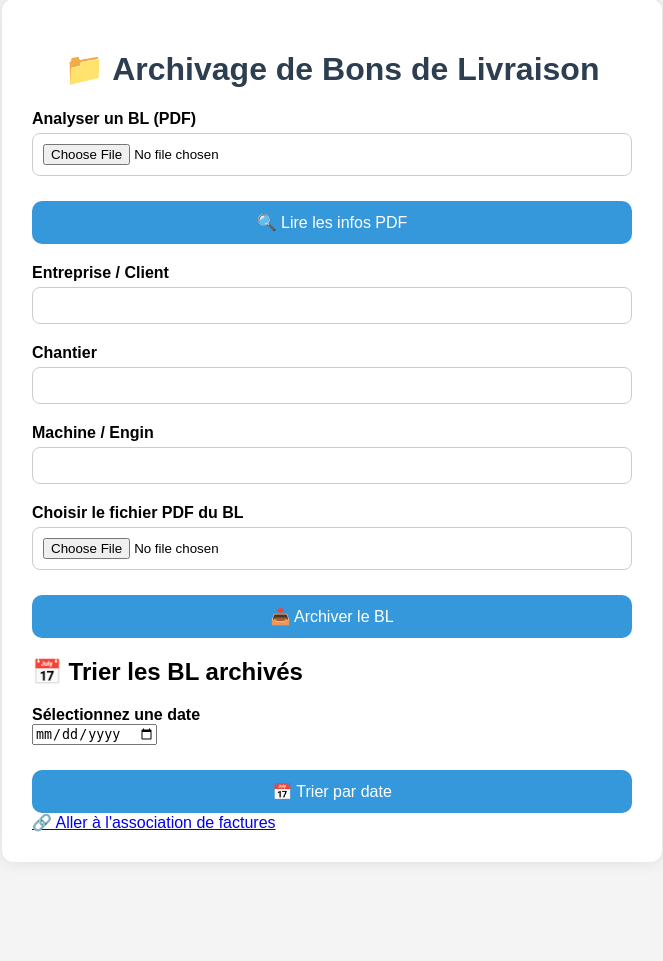
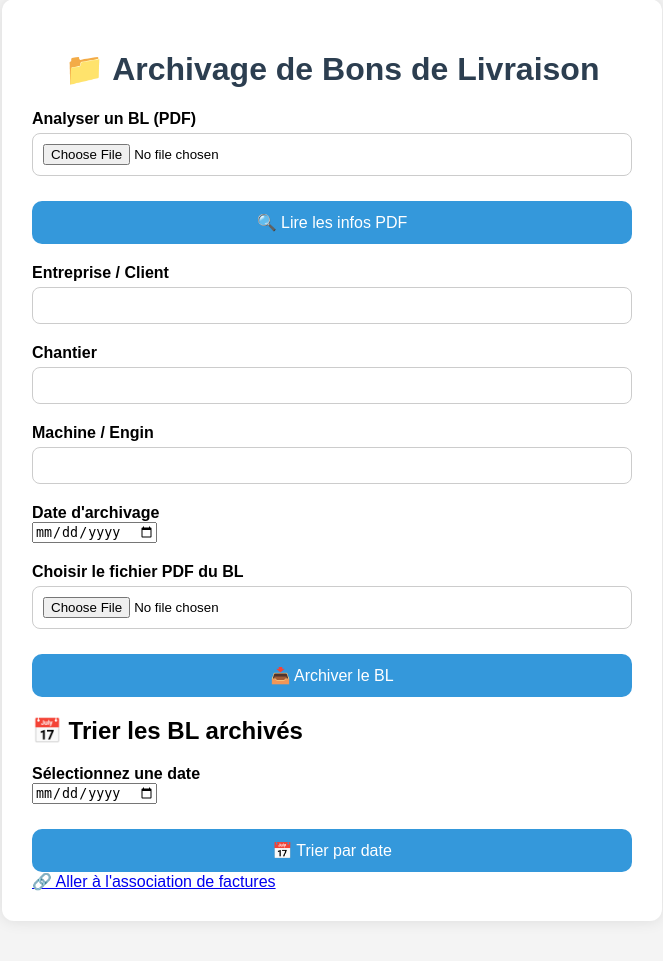
Before and after one commit to fauquembergue-edgar/tri_BL, a Flask app: page / in a window 1280 px wide. Shown: the part 41-1002 px from the top of the page, without its empty margins (308-971 px from the left). Before the commit the page ends 873 px from the top, so only its background shows below. Run offline with Flask 3, Linux system fonts and the light colour scheme.

Commit message:
Update index.html

```diff
--- a/templates/index.html
+++ b/templates/index.html
@@ -1,4 +1,3 @@
-
 <!DOCTYPE html>
 <html lang="fr">
 <head>
@@ -26,6 +25,9 @@
       <label for="machine">Machine / Engin</label>
       <input type="text" name="machine" id="machine" value="{{ machine }}">
 
+      <label for="date_archivage">Date d'archivage</label>
+      <input type="date" name="date_archivage" id="date_archivage" required>
+
       <label for="fichier">Choisir le fichier PDF du BL</label>
       <input type="file" name="fichier" id="fichier" accept="application/pdf">
       {% if last_file %}
@@ -34,7 +36,6 @@
 
       <button type="submit">📥 Archiver le BL</button>
     </form>
-
 
     <h2>📅 Trier les BL archivés</h2>
     <form method="POST" action="/tri_bons">
```
